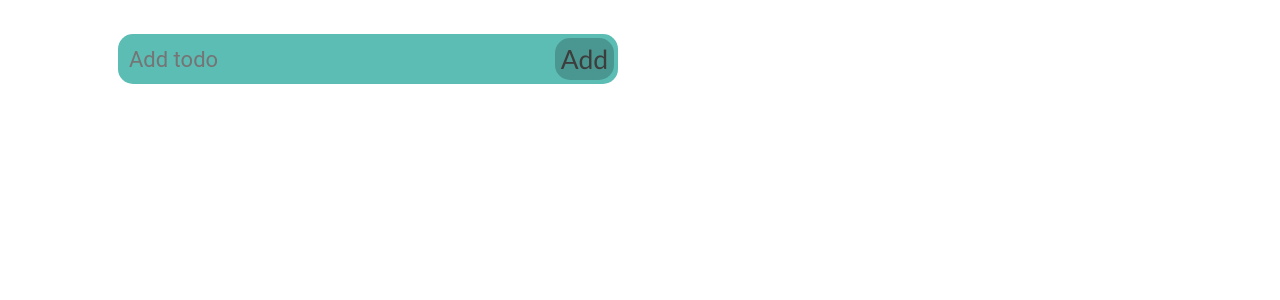
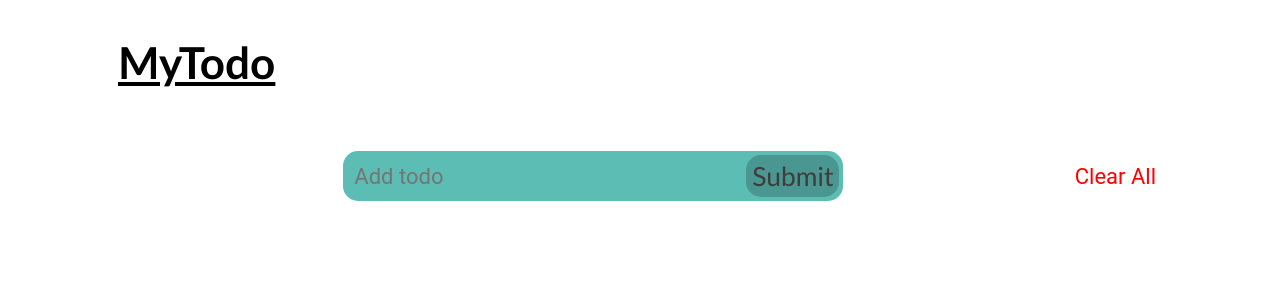
Before and after one commit to SeraphimKa/VueTodo, a Vue app: page / in a window 1280 px wide. Shown: the top 300 px of the page. Built offline with nearby package versions, Linux system fonts and the light colour scheme.

Commit message:
Added local storage + Clear button

```diff
--- a/src/components/AddTodo.vue
+++ b/src/components/AddTodo.vue
@@ -15,8 +15,9 @@ const onSubmit = () => {
 </script>
 <template>
     <form name="add-todo" @submit.prevent="onSubmit">
-        <input type="text" id="add-todo" placeholder="Add todo" v-model="newTodo" minlength="5" maxlength="50" required>
-        <button class="add-todo-btn" for="add-todo" type="submit">Add</button>
+        <input type="text" id="add-todo" placeholder="Add todo" v-model="newTodo" minlength="5" maxlength="50"
+            autocomplete="off" required>
+        <button class="add-todo-btn" for="add-todo" type="submit">Submit</button>
     </form>
 </template>
 
@@ -27,6 +28,8 @@ form {
     height: 50px;
     background: rgb(92, 189, 181);
     border-radius: 15px;
+    margin-left: auto;
+    margin-right: auto;
 }
 
 form:hover,
@@ -64,12 +67,13 @@ input:focus {
 }
 
 .add-todo-btn:hover,
-.add-todo-btn:focus
-{
+.add-todo-btn:focus {
     background: rgba(0, 0, 0, 0.4);
 
 }
+
 .add-todo-btn:active {
     color: rgb(202, 202, 113);
     box-shadow: inset -6px -6px 10px 5px rgb(0, 0, 0);
-}</style>
+}
+</style>
--- /dev/null
+++ b/src/components/ClearAllTodos.vue
@@ -0,0 +1,24 @@
+
+<script setup lang="ts">
+import { useTodosStore } from '../stores/todos';
+const todosStore = useTodosStore()
+
+const handleClick = () => {
+    todosStore.clearTodos()
+}
+</script>
+
+
+<template>
+    <div>
+        <button @click="handleClick">Clear All</button>
+    </div>
+</template>
+
+<style scoped>
+button {
+    color: red;
+    background: transparent;
+    border: red;
+}
+</style>
--- a/src/components/TodoCardList.vue
+++ b/src/components/TodoCardList.vue
@@ -1,15 +1,25 @@
 <script setup lang="ts">
 //stores
+import { onMounted } from 'vue';
 import { useTodosStore } from '../stores/todos'
 
 //components
 import TodoCard from './TodoCard.vue';
 
 const todosStore = useTodosStore()
+
+onMounted(() => {
+    if (localStorage.getItem('todos')) {
+        todosStore.todos = JSON.parse(localStorage.getItem('todos') as string)
+    }
+})
+
+
 </script>
 
 
 <template>
+
     <ul class="todo-list">
         <TodoCard v-for="todo in todosStore.todos" :todo="todo" :key="todo.id" />
     </ul>
--- /dev/null
+++ b/src/composables/localStorage.vue
@@ -0,0 +1,28 @@
+
+<script setup lang="ts">
+import { ref, onMounted, watchEffect } from 'vue'
+import { useTodosStore } from '../stores/todos'
+
+const todosStore = useTodosStore()
+
+const hasLocalStorage = (localStorage.getItem('todos') ? true : false)
+
+const mounted = ref(false)
+
+
+onMounted (() => {
+    if (hasLocalStorage) {
+    todosStore.todos = JSON.parse(localStorage.getItem('todos') as string)
+
+    mounted.value = true
+    }
+})
+
+watchEffect(() => {
+    if (mounted.value === true) {
+        localStorage.setItem('todos', JSON.stringify(todosStore.todos))
+    }
+})
+
+
+</script>
--- a/src/stores/todos.ts
+++ b/src/stores/todos.ts
@@ -1,5 +1,5 @@
 import { defineStore } from "pinia";
-import { ref, Ref } from "vue";
+import { computed, ref, Ref } from "vue";
 import type Todo from "../types/Todo";
 
 export const useTodosStore = defineStore("todos", () => {
@@ -19,5 +19,14 @@ export const useTodosStore = defineStore("todos", () => {
     todos.value.filter((todo) => todo.id === id)[0].text = newText;
   }
 
-  return { todos, addTodo, removeTodo, editTodo };
+  function clearTodos() {
+    todos.value = [];
+  }
+
+  const getTodos = computed(() => {
+    return todos;
+  })
+
+
+  return { todos, addTodo, removeTodo, editTodo, clearTodos};
 });
--- a/src/views/MainView.vue
+++ b/src/views/MainView.vue
@@ -1,15 +1,23 @@
 <script setup lang="ts">
 //components
+import ClearAllTodos from '../components/ClearAllTodos.vue';
 import AddTodo from '../components/AddTodo.vue';
 import TodoCardList from '../components/TodoCardList.vue';
+
+import localStorage from '../composables/localStorage.vue';
 
 </script>
 
 <template>
     <div class="wrapper">
+        <localStorage />
+        <header>
+            <h1>MyTodo</h1>
+        </header>
         <main>
             <div class="add-todo-wrapper">
                 <AddTodo />
+                <ClearAllTodos />
             </div>
             <TodoCardList />
         </main>
@@ -18,8 +26,20 @@ import TodoCardList from '../components/TodoCardList.vue';
 
 <style scoped>
 .add-todo-wrapper {
+    display: flex;
+    align-items: center;
     padding: 1.2rem 5rem;
     width: auto;
 }
 
+h1 {
+    font-family: 'Gill Sans', 'Gill Sans MT', Calibri, 'Trebuchet MS', sans-serif;
+    text-decoration-line: underline;
+    font-weight: 600;
+    color: rgb(0, 0, 0);
+    text-shadow: 0 0 3px rgb(255, 255, 255);
+    font-size: 2rem;
+    text-align: left;
+    padding-left: 5rem;
+}
 </style>
```
